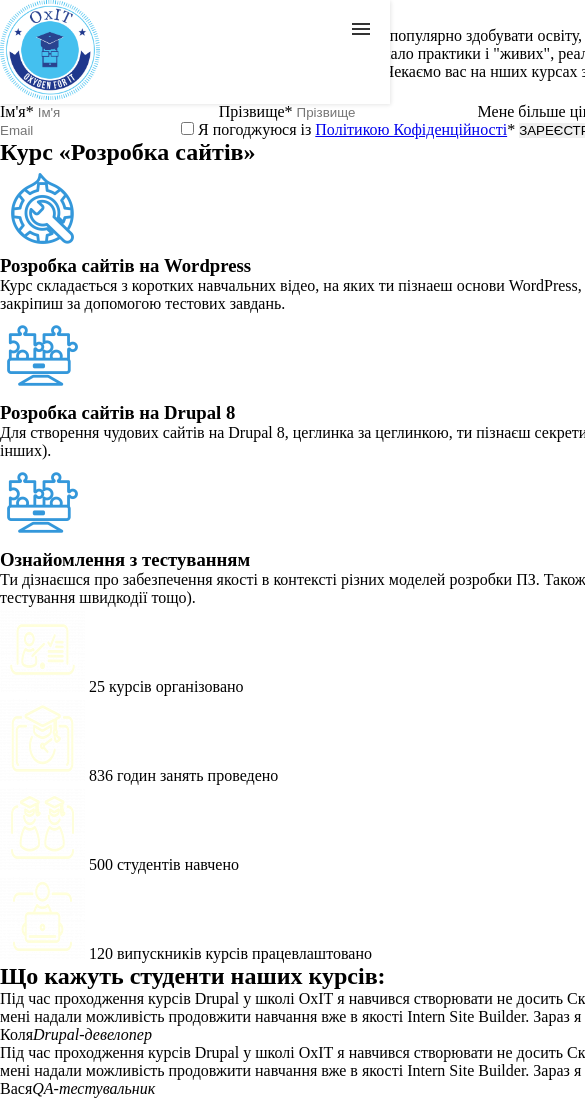
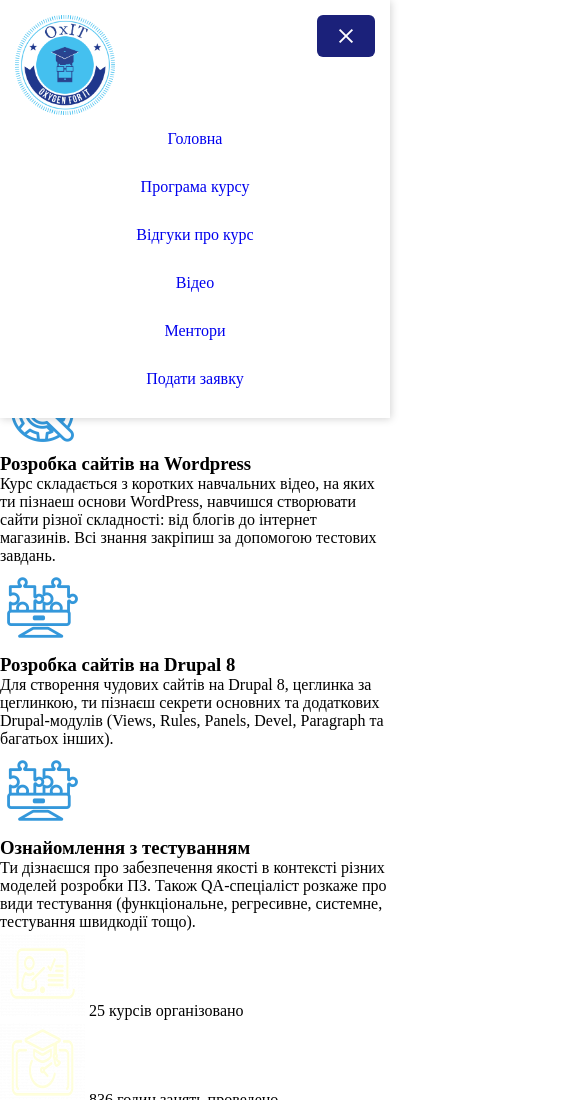
Before and after one commit to deku-dev/project-four, a website: page src/index.html in a window 390 px wide. Shown: the top 1100 px of the page, 585 px wide, since content can reach past the window. Drawn offline with nearby package versions, Linux system fonts and the light colour scheme; files that its build step writes are made by us from their sources; files whose address does not match are found by name.

Commit message:
Header burger menu

```diff
--- a/src/index.html
+++ b/src/index.html
@@ -8,7 +8,6 @@
     <link rel="stylesheet" href="style/css/style.css" />
   </head>
   <body>
-    <div class="container">
     <header id="header">
       <nav class="main-nav">
         <img
@@ -17,12 +16,13 @@
           title="LogoOxit"
           width=""
           height=""
+          class="logo-img"
         />
-          <input class="menu-btn" type="checkbox" id="menu-btn" />
+
+        <input checked class="menu-btn" type="checkbox" id="menu-btn" />
         <label class="menu-icon" for="menu-btn"
           ><span class="navicon"></span
         ></label>
-
         <ul class="nav-list">
           <li class="nav-list__item">
             <a href="#" class="nav-link">Головна</a>
@@ -36,8 +36,12 @@
           <li class="nav-list__item">
             <a href="#" class="nav-link">Вiдео</a>
           </li>
+
           <li class="nav-list__item">
             <a href="#" class="nav-link">Ментори</a>
+          </li>
+          <li class="nav-list__item apply-post">
+            <a href="#" class="nav-link">Подати заявку</a>
           </li>
         </ul>
       </nav>
@@ -48,13 +52,13 @@
           <h2>Курси програмування у Луцьку</h2>
           <p class="center-text">
             Сфера IT розвивається максимально швидко. Зараз дуже популярно
-              здобувати освіту, що повязана з ІТ. Існує лише одна проблема -
-              брак дійсно кваліфікованих спеціалістів в Україні. Під час
-              навчання в університеті ми отримуємо мало практики і "живих",
-              реальних кейсів. ІT школа ОхIT створила таку методику навчання,
-              при якій за короткий час ви отримаєте необхідні знання, щоб стати
-              IT спеціалістом. Чекаємо вас на нших курсах з програмування в
-              Луцьку. Старт наступного курсу 3 серпня.
+            здобувати освіту, що повязана з ІТ. Існує лише одна проблема - брак
+            дійсно кваліфікованих спеціалістів в Україні. Під час навчання в
+            університеті ми отримуємо мало практики і "живих", реальних кейсів.
+            ІT школа ОхIT створила таку методику навчання, при якій за короткий
+            час ви отримаєте необхідні знання, щоб стати IT спеціалістом.
+            Чекаємо вас на нших курсах з програмування в Луцьку. Старт
+            наступного курсу 3 серпня.
           </p>
         </div>
         <form action="" method="post">
@@ -116,9 +120,9 @@
             <hr />
             <p>
               Курс складається з коротких навчальних відео, на яких ти пізнаеш
-                основи WordPress, навчишся створювати сайти різної складності:
-                від блогів до інтернет магазинів. Всі знання закріпиш за
-                допомогою тестових завдань.
+              основи WordPress, навчишся створювати сайти різної складності: від
+              блогів до інтернет магазинів. Всі знання закріпиш за допомогою
+              тестових завдань.
             </p>
           </div>
           <div class="slide-drupal">
@@ -147,8 +151,7 @@
             <p>
               Ти дізнаєшся про забезпечення якості в контексті різних моделей
               розробки ПЗ. Також QA-спеціаліст розкаже про види тестування
-                (функціональне, регресивне, системне, тестування швидкодії
-                тощо).
+              (функціональне, регресивне, системне, тестування швидкодії тощо).
             </p>
           </div>
         </div>
@@ -160,11 +163,7 @@
           <span>курсів організовано</span>
         </div>
         <div class="statistic-item">
-            <img
-              src="asset/statistic-icon-2.png"
-              title="Lection"
-              alt="Lection"
-            />
+          <img src="asset/statistic-icon-2.png" title="Lection" alt="Lection" />
           <span>836</span>
           <span>годин занять проведено</span>
         </div>
@@ -235,11 +234,11 @@
           сторіччя, коли невідомий друкар взяв шрифтову гранку та склав на ній
           підбірку зразків шрифтів. "Риба" не тільки успішно пережила п'ять
           століть, але й прижилася в електронному верстуванні, залишаючись по
-            суті незмінною. Вона популяризувалась в 60-их роках минулого
-            сторіччя завдяки виданню зразків шрифтів Letraset, які містили
-            уривки з Lorem Ipsum, і вдруге - нещодавно завдяки програмам
-            комп'ютерного верстування на кшталт Aldus Pagemaker, які
-            використовували різні версії Lorem Ipsum.
+          суті незмінною. Вона популяризувалась в 60-их роках минулого сторіччя
+          завдяки виданню зразків шрифтів Letraset, які містили уривки з Lorem
+          Ipsum, і вдруге - нещодавно завдяки програмам комп'ютерного
+          верстування на кшталт Aldus Pagemaker, які використовували різні
+          версії Lorem Ipsum.
         </p>
         <div class="youtube">
           <iframe
@@ -266,26 +265,25 @@
               <div class="mentor-word">
                 <p>
                   Майбутнім управлінцям неабияк пощастило — адже з ними
-                    ділитиметься досвідом управлінець із величезним досвідом!
-                    Сам засновник і CEO компанії InternetDevels, Віктор
-                    Левандовський, висловив бажання бути викладачем на курсах
-                    проект-менеджменту.
+                  ділитиметься досвідом управлінець із величезним досвідом! Сам
+                  засновник і CEO компанії InternetDevels, Віктор Левандовський,
+                  висловив бажання бути викладачем на курсах проект-менеджменту.
                 </p>
 
                 <p>
                   Віктору є про що розповісти. Він знає все про створення та
-                    керування великими компаніями, ефективну комунікацію,
-                    успішні проекти і багато іншого. При цьому він ніколи не
-                    скаже, що знає все — саморозвиток для нього не закінчується
-                    жодної хвилини.
+                  керування великими компаніями, ефективну комунікацію, успішні
+                  проекти і багато іншого. При цьому він ніколи не скаже, що
+                  знає все — саморозвиток для нього не закінчується жодної
+                  хвилини.
                 </p>
 
                 <p>
                   На книжкових Віктора полицях — сотні прочитаних книг про
                   управління і не тільки. А от заповітні мрії не стоять на
                   полиці, бо Віктор вміє впевнено йти до їхнього здійснення.
-                    Тільки недавно він передавав усім привіт з Ельбрусу —
-                    найвищої точки Європи.
+                  Тільки недавно він передавав усім привіт з Ельбрусу — найвищої
+                  точки Європи.
                 </p>
 
                 <p>
@@ -306,26 +304,25 @@
               <div class="mentor-word">
                 <p>
                   Майбутнім управлінцям неабияк пощастило — адже з ними
-                    ділитиметься досвідом управлінець із величезним досвідом!
-                    Сам засновник і CEO компанії InternetDevels, Віктор
-                    Левандовський, висловив бажання бути викладачем на курсах
-                    проект-менеджменту.
+                  ділитиметься досвідом управлінець із величезним досвідом! Сам
+                  засновник і CEO компанії InternetDevels, Віктор Левандовський,
+                  висловив бажання бути викладачем на курсах проект-менеджменту.
                 </p>
 
                 <p>
                   Віктору є про що розповісти. Він знає все про створення та
-                    керування великими компаніями, ефективну комунікацію,
-                    успішні проекти і багато іншого. При цьому він ніколи не
-                    скаже, що знає все — саморозвиток для нього не закінчується
-                    жодної хвилини.
+                  керування великими компаніями, ефективну комунікацію, успішні
+                  проекти і багато іншого. При цьому він ніколи не скаже, що
+                  знає все — саморозвиток для нього не закінчується жодної
+                  хвилини.
                 </p>
 
                 <p>
                   На книжкових Віктора полицях — сотні прочитаних книг про
                   управління і не тільки. А от заповітні мрії не стоять на
                   полиці, бо Віктор вміє впевнено йти до їхнього здійснення.
-                    Тільки недавно він передавав усім привіт з Ельбрусу —
-                    найвищої точки Європи.
+                  Тільки недавно він передавав усім привіт з Ельбрусу — найвищої
+                  точки Європи.
                 </p>
 
                 <p>
@@ -346,26 +343,25 @@
               <div class="mentor-word">
                 <p>
                   Майбутнім управлінцям неабияк пощастило — адже з ними
-                    ділитиметься досвідом управлінець із величезним досвідом!
-                    Сам засновник і CEO компанії InternetDevels, Віктор
-                    Левандовський, висловив бажання бути викладачем на курсах
-                    проект-менеджменту.
+                  ділитиметься досвідом управлінець із величезним досвідом! Сам
+                  засновник і CEO компанії InternetDevels, Віктор Левандовський,
+                  висловив бажання бути викладачем на курсах проект-менеджменту.
                 </p>
 
                 <p>
                   Віктору є про що розповісти. Він знає все про створення та
-                    керування великими компаніями, ефективну комунікацію,
-                    успішні проекти і багато іншого. При цьому він ніколи не
-                    скаже, що знає все — саморозвиток для нього не закінчується
-                    жодної хвилини.
+                  керування великими компаніями, ефективну комунікацію, успішні
+                  проекти і багато іншого. При цьому він ніколи не скаже, що
+                  знає все — саморозвиток для нього не закінчується жодної
+                  хвилини.
                 </p>
 
                 <p>
                   На книжкових Віктора полицях — сотні прочитаних книг про
                   управління і не тільки. А от заповітні мрії не стоять на
                   полиці, бо Віктор вміє впевнено йти до їхнього здійснення.
-                    Тільки недавно він передавав усім привіт з Ельбрусу —
-                    найвищої точки Європи.
+                  Тільки недавно він передавав усім привіт з Ельбрусу — найвищої
+                  точки Європи.
                 </p>
 
                 <p>
@@ -379,7 +375,7 @@
         </div>
       </section>
     </main>
-    </div>
+
     <footer id="footer">
       <div class="maps">
         <div style="width: 100%">
--- /dev/null
+++ b/style/scss/_common.scss
@@ -0,0 +1,27 @@
+@media (min-width: 575.98px) {
+  #main,
+  #header {
+    padding: 0 calc(50% - 270px);
+  }
+}
+
+@media (min-width: 767.98px) {
+  #main,
+  #header {
+    padding: 0 calc(50% - 360px);
+  }
+}
+
+@media (min-width: 991.98px) {
+  #main,
+  #header {
+    padding: 0 calc(50% - 480px);
+  }
+}
+
+@media (min-width: 1199.98px) {
+  #main,
+  #header {
+    padding: 0 calc(50% - 610px);
+  }
+}
--- a/style/scss/_header.scss
+++ b/style/scss/_header.scss
@@ -1,79 +1,76 @@
+$line-menu-btn: #ffffff;
+
 #header {
   position: fixed;
+  top: 0;
   left: 0;
   right: 0;
-  img {
+  background-color: #fff;
+  box-shadow: 1px 1px 8px 0 rgba(0, 0, 0, 0.171);
+  width: 100%;
+  z-index: 100;
+  .logo-img {
+    float: left;
     width: 100px;
   }
+
+  .menu-icon {
+    float: right;
+  }
 }
-#header {
-  background-color: #fff;
-  box-shadow: 1px 1px 4px 0 rgba(0, 0, 0, 0.1);
-  width: 100%;
-  z-index: 3;
-}
-.main-nav {
-  max-width: 1220px;
-}
-#header ul {
-  margin: 0;
-  padding: 0;
-  list-style: none;
-  overflow: hidden;
-  background-color: #fff;
-}
-
-#header li a {
-  display: block;
-  padding: 20px 20px;
-  border-right: 1px solid #f4f4f4;
-  text-decoration: none;
-}
-
-#header li a:hover,
-#header -btn:hover {
-  background-color: #f4f4f4;
-}
-
-#header .logo {
-  display: block;
-  float: left;
-  font-size: 2em;
-  padding: 10px 20px;
-  text-decoration: none;
-}
-
-/* menu */
-
-#header .nav-list {
+.nav-list {
   clear: both;
   max-height: 0;
   transition: max-height 0.2s ease-out;
 }
-
-/* menu icon */
-
-#header .menu-icon {
+.main-nav {
+  position: relative;
+  padding: 15px;
+}
+.nav-list {
+  display: flex;
+  flex-flow: column nowrap;
+  list-style: none;
+  overflow: hidden;
+  align-items: center;
+}
+.menu-btn:checked ~ .nav-list {
+  max-height: 340px;
+}
+.nav-link {
+  display: block;
+  text-decoration: none;
+  padding: 15px;
+  background-color: #fff;
+}
+.nav-link:hover,
+.menu-btn:hover {
+  background-color: #f4f4f4;
+}
+.menu-btn {
+  display: none;
+}
+.menu-icon {
+  margin: auto 0;
   cursor: pointer;
   display: inline-block;
-  float: right;
-  padding: 28px 20px;
+  padding: 20px;
   position: relative;
   user-select: none;
+  background-color: rgb(27, 33, 122);
+  border-radius: 6px;
 }
-
-#header .menu-icon .navicon {
-  background: #333;
+.navicon {
+  background: $line-menu-btn;
   display: block;
   height: 2px;
   position: relative;
   transition: background 0.2s ease-out;
   width: 18px;
 }
-
-#header .menu-icon .navicon:before,
-#header .menu-icon .navicon:after {
-  background: #333;
+.navicon:before,
+.navicon:after {
+  background: $line-menu-btn;
   content: "";
   display: block;
   height: 100%;
@@ -82,56 +79,44 @@
   width: 100%;
 }
 
-#header .menu-icon .navicon:before {
+.navicon:before {
   top: 5px;
 }
 
-#header .menu-icon .navicon:after {
+.navicon:after {
   top: -5px;
 }
 
-/* menu btn */
-
-#header .menu-btn {
-  display: none;
-}
-
-#header .menu-btn:checked ~ .nav-list {
-  max-height: 240px;
-}
-
-#header .menu-btn:checked ~ .menu-icon .navicon {
+.menu-btn:checked ~ .menu-icon .navicon {
   background: transparent;
 }
 
-#header .menu-btn:checked ~ .menu-icon .navicon:before {
+.menu-btn:checked ~ .menu-icon .navicon:before {
   transform: rotate(-45deg);
 }
 
-#header .menu-btn:checked ~ .menu-icon .navicon:after {
+.menu-btn:checked ~ .menu-icon .navicon:after {
   transform: rotate(45deg);
 }
 
-#header .menu-btn:checked ~ .menu-icon:not(.steps) .navicon:before,
-#header .menu-btn:checked ~ .menu-icon:not(.steps) .navicon:after {
+.menu-btn:checked ~ .menu-icon:not(.steps) .navicon:before,
+.menu-btn:checked ~ .menu-icon:not(.steps) .navicon:after {
   top: 0;
 }
-
-/* 48em = 768px */
-
-@media (min-width: 48em) {
-  #header li {
+@media (min-width: 1000px) {
+  .nav-list__item {
     float: left;
   }
-  #header li a {
+  .nav-link {
     padding: 20px 30px;
   }
-  #header .nav-list {
+  .nav-list {
     clear: none;
     float: right;
     max-height: none;
+    flex-flow: row nowrap;
   }
-  #header .menu-icon {
+  .menu-icon {
     display: none;
   }
 }
--- a/style/scss/style.scss
+++ b/style/scss/style.scss
@@ -13,9 +13,7 @@
   flex-flow: column nowrap;
   justify-content: center;
 }
-.container {
-  min-width: 1220px;
-}
+@import "_common";
 @import "_header";
 @import "_main";
 @import "_footer";
```
Also changed, not shown: index.html (+1 -1 lines), style/css/style.css, 1 other file. Lines whose indentation alone changed are shown as unchanged.
